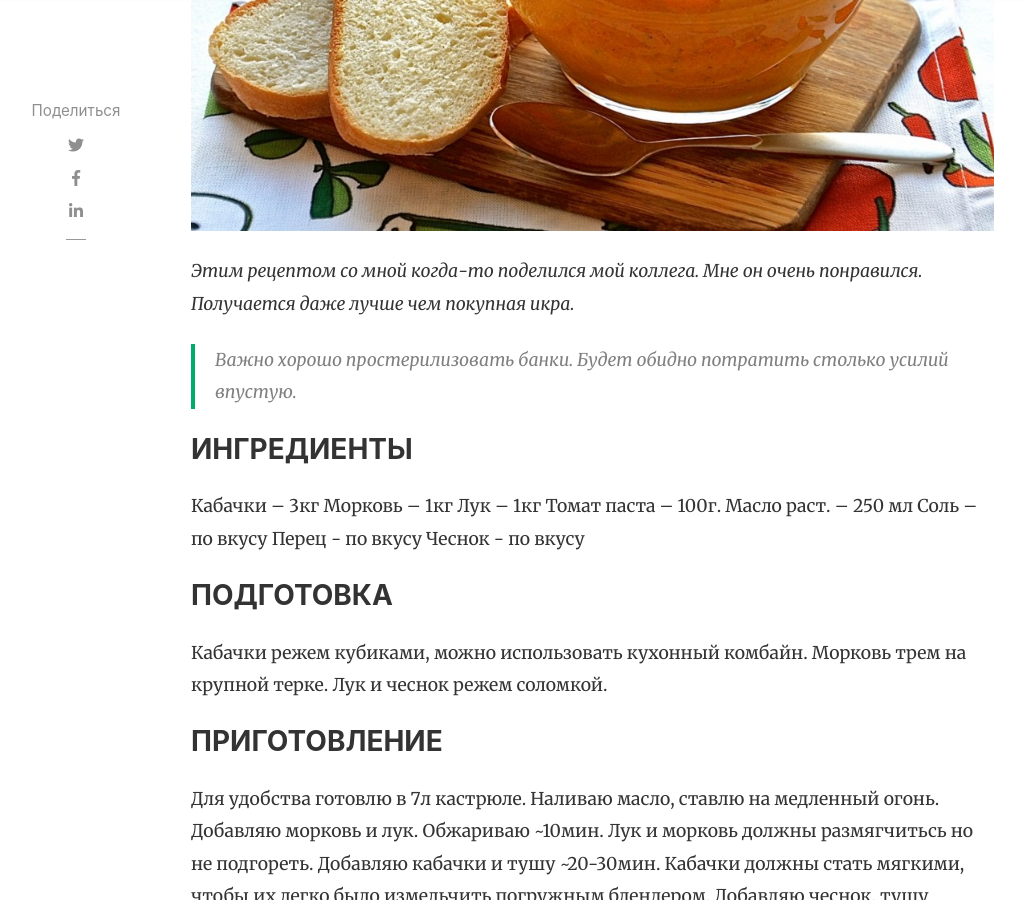
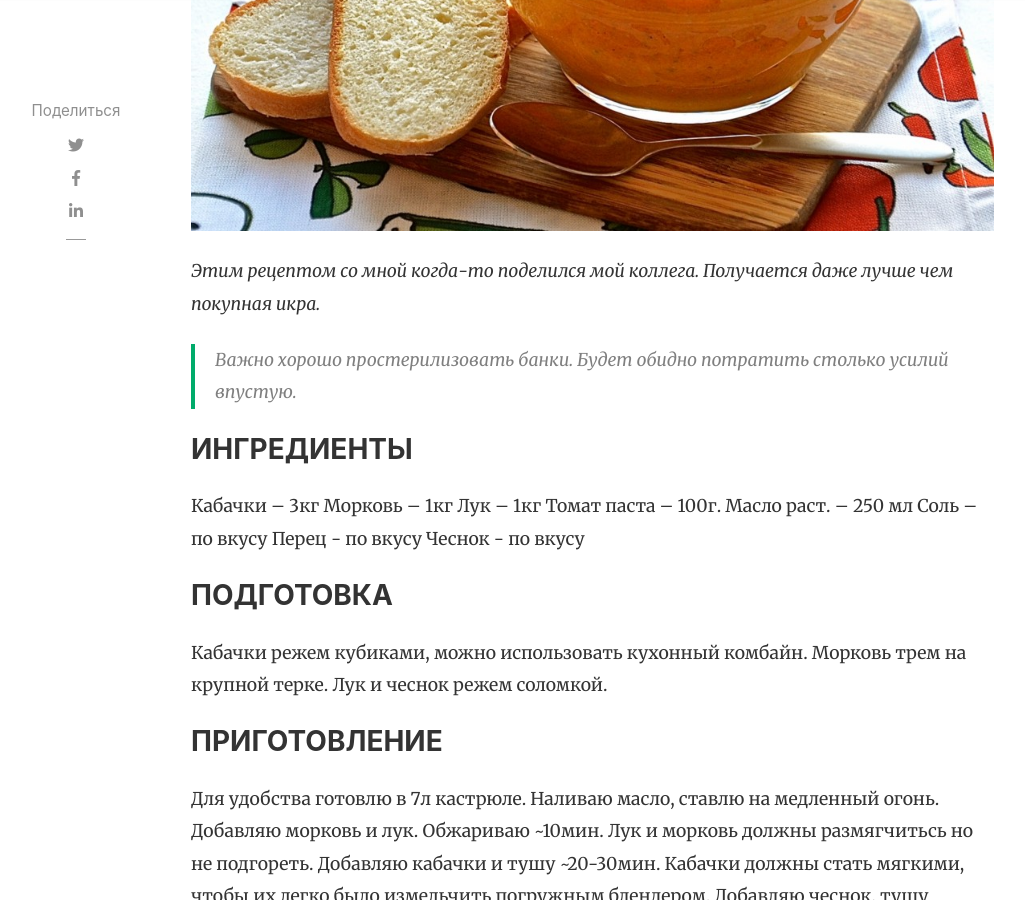
Before and after one commit to mdanshin-cooking/mdanshin-cooking.github.io, a Jekyll site: the page built from _posts/2017-03-24-squash caviar.md, in a window 1280 px wide and 900 px high, scrolled down 590 px. Shown: the whole window, without its empty margins (94-1119 px from the left). Built offline with Jekyll 4.4.1, drawn with Linux system fonts in a browser that asks for light colours; nearby versions of some CDN libraries; comment, search, counter and statistics services are not loaded.

Commit message:
minor changes

```diff
--- a/_posts/2017-03-24-squash caviar.md
+++ b/_posts/2017-03-24-squash caviar.md
@@ -10,7 +10,7 @@ toc: false
 featured: false
 #author: mikhail
 ---
-*Этим рецептом со мной когда-то поделился мой коллега. Мне он очень понравился. Получается даже лучше чем покупная икра.*
+*Этим рецептом со мной когда-то поделился мой коллега. Получается даже лучше чем покупная икра.*
 
 >Важно хорошо простерилизовать банки. Будет обидно потратить столько усилий впустую.
 
```
